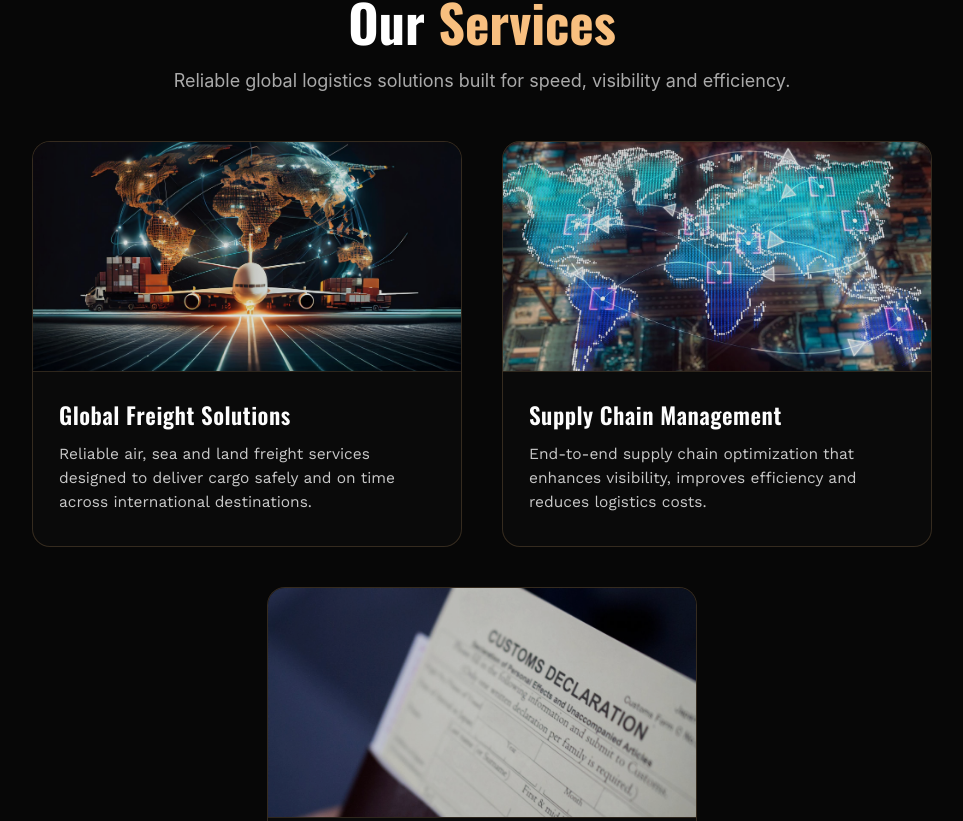
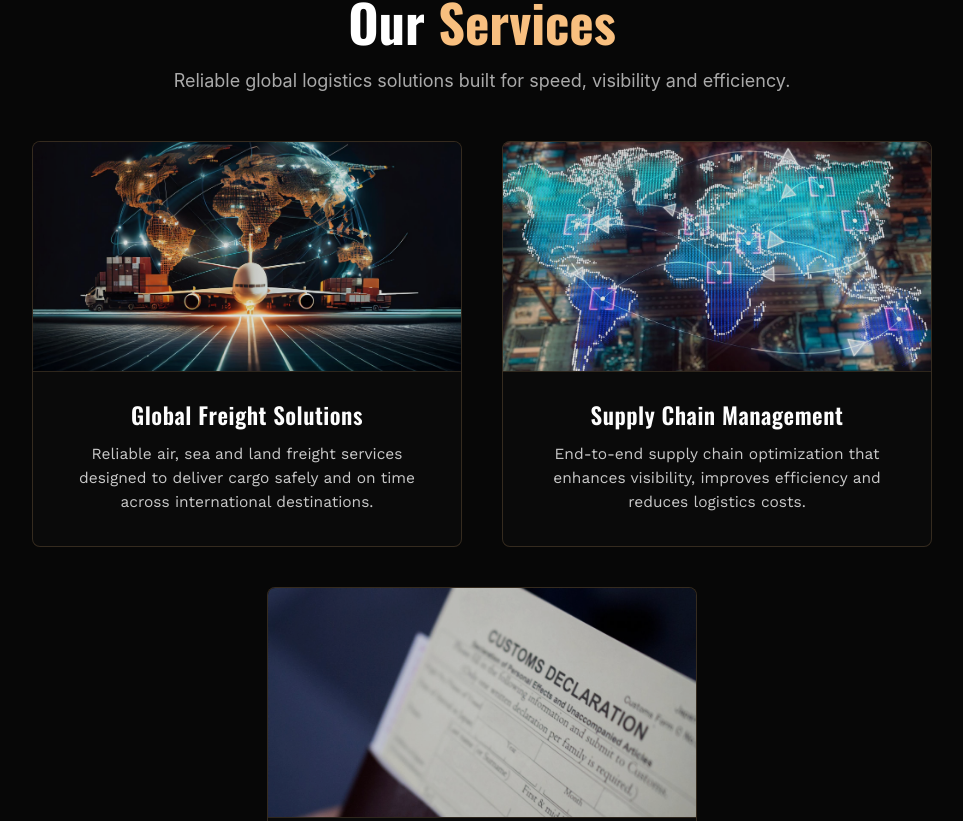
Before and after one commit to harshinJJ/Navex-Global, a React (Create React App) app: page / in a window 1280 px wide. Shown: the part 2299-3120 px from the top of the page, without its empty margins (158-1121 px from the left). Built offline with nearby package versions, Linux system fonts and the light colour scheme.

Commit message:
Updated About page animations

```diff
--- a/src/styles/services.css
+++ b/src/styles/services.css
@@ -1,6 +1,5 @@
 @import url("https://fonts.googleapis.com/css2?family=Oswald:wght@300;400;600;700&family=Work+Sans:wght@300;400;500&display=swap");
 
-/* SECTION */
 .services-section {
   background: #070707;
   width: 100%;
@@ -33,10 +32,9 @@
   flex-wrap: wrap;
 }
 
-/* CARD BASE */
 .service-card {
   width: 430px;
-  border-radius: 18px;
+  border-radius: 8px;
   overflow: hidden;
   background: rgba(12, 12, 12, 0.8);
   border: 1px solid rgba(248, 191, 127, 0.18);
@@ -53,7 +51,6 @@
     0px 0px 20px rgba(248, 191, 127, 0.15);
 }
 
-/* IMAGE */
 .service-card__media {
   height: 230px;
   overflow: hidden;
@@ -73,10 +70,12 @@
   filter: brightness(1);
 }
 
-/* CONTENT */
 .service-card__body {
   padding: 26px 26px 32px;
-  text-align: left;
+  text-align: center;
+  display: flex;
+  flex-direction: column;
+  align-items: center;
 }
 
 .service-card__title {
@@ -95,7 +94,6 @@
   font-size: 15.5px;
 }
 
-/* FADE ANIMATION */
 .service-card--fade {
   opacity: 0;
   transform: translateY(55px);
@@ -109,7 +107,6 @@
   transform: translateY(0);
 }
 
-/* GLOW ANIMATION WHEN CARD ENTERS VIEW */
 @keyframes cardGlow {
   0% {
     box-shadow: 0 0 0 rgba(248, 191, 127, 0);
@@ -131,14 +128,12 @@
   animation: cardGlow 1.2s ease-out;
 }
 
-/* ONLY ENABLE GLOW ON MOBILE */
 @media (min-width: 601px) {
   .service-card--glow {
     animation: none !important;
   }
 }
 
-/* TABLET */
 @media (max-width: 1024px) {
   .services-title {
     font-size: 48px;
@@ -161,7 +156,6 @@
   }
 }
 
-/* MOBILE */
 @media (max-width: 600px) {
   .services-title {
     font-size: 34px;
```
